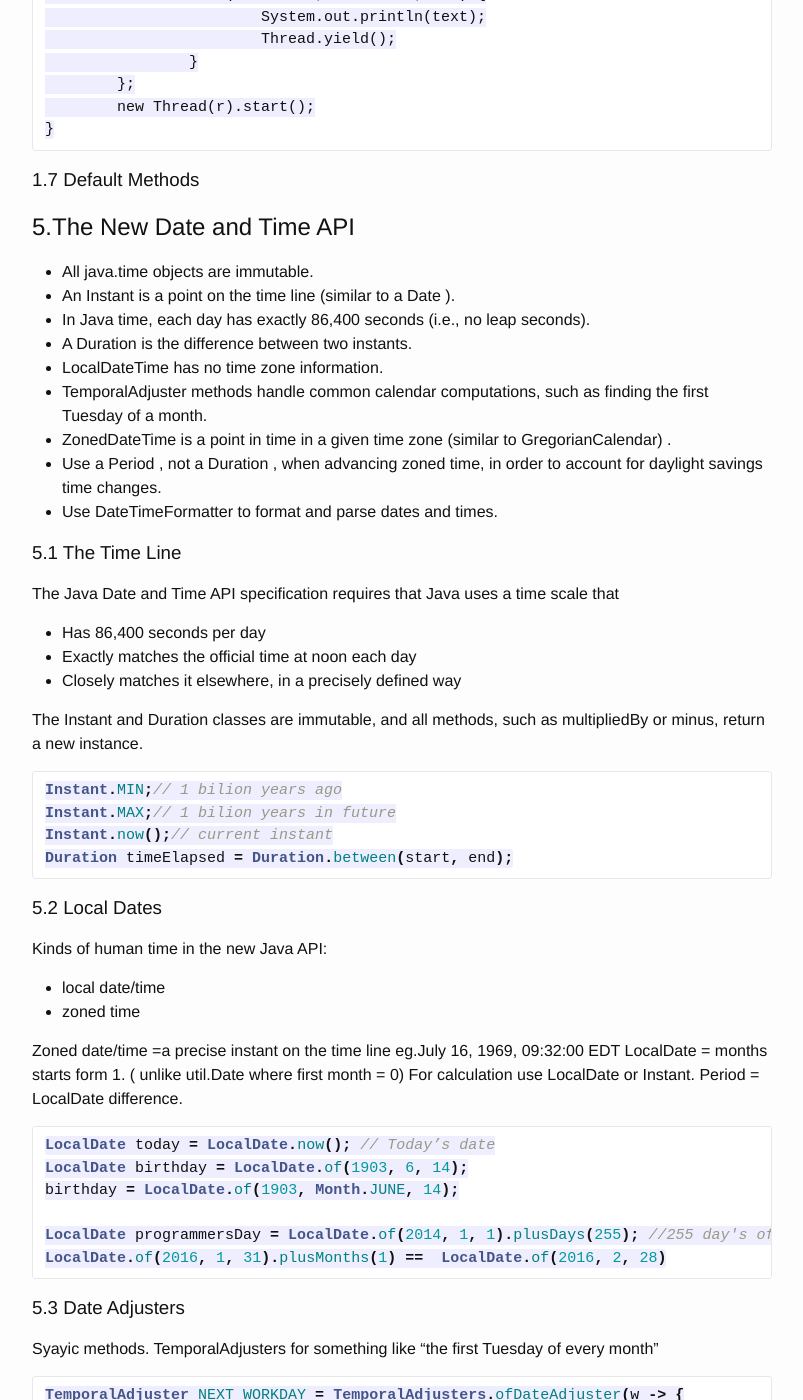
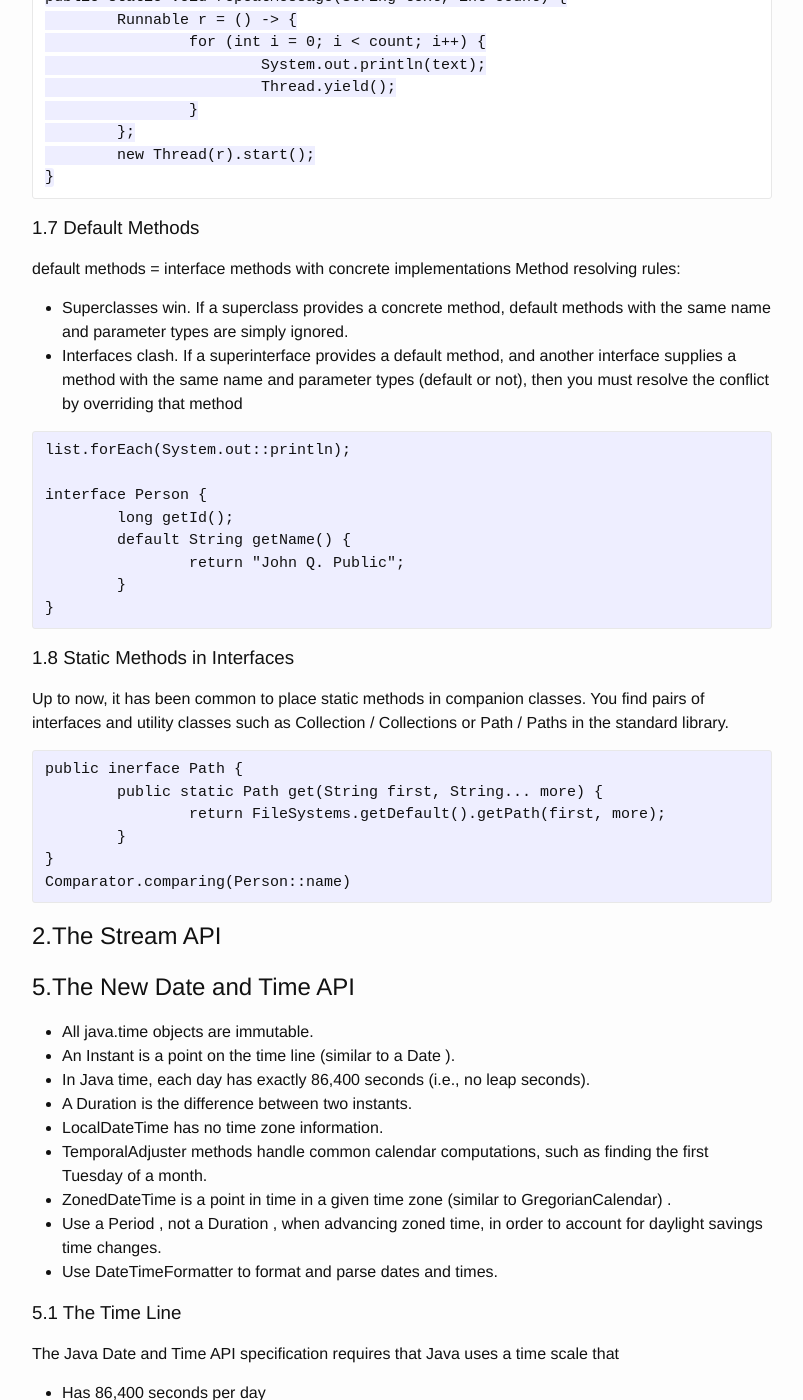
Before and after one commit to predoiua/predoiua.github.io, a Jekyll site: the page built from tutorials/java/java_8_really_impatient/index.md, in a window 1280 px wide and 1400 px high, scrolled down 1953 px. Shown: the whole window, without its empty margins (238-1041 px from the left). Built offline with Jekyll 4.4.1, drawn with Linux system fonts in a browser that asks for light colours; some of the changed text lies outside the part shown.

Commit message:
java wip

```diff
--- a/tutorials/java/java_8_really_impatient/index.md
+++ b/tutorials/java/java_8_really_impatient/index.md
@@ -80,6 +80,39 @@ public static void repeatMessage(String text, int count) {
 ~~~
 
 ### 1.7 Default Methods
+
+default methods = interface methods with concrete implementations
+Method resolving rules:
+- Superclasses win. If a superclass provides a concrete method, default methods with the same name and parameter types are simply ignored.
+- Interfaces clash. If a superinterface provides a default method, and another interface supplies a method with the same name and parameter types (default or not), then you must resolve the conflict by overriding that method
+
+~~~java8
+list.forEach(System.out::println);
+
+interface Person {
+	long getId();
+	default String getName() {
+		return "John Q. Public";
+	}
+}
+~~~
+
+### 1.8 Static Methods in Interfaces
+
+
+Up to now, it has been common to place static methods in companion classes.
+You find pairs of interfaces and utility classes such as Collection / Collections or Path / Paths in the standard library.
+
+~~~java8
+public inerface Path {
+	public static Path get(String first, String... more) {
+		return FileSystems.getDefault().getPath(first, more);
+	}
+}
+Comparator.comparing(Person::name)
+~~~
+
+## 2.The Stream API
 
 
 ## 5.The New Date and Time API
```
